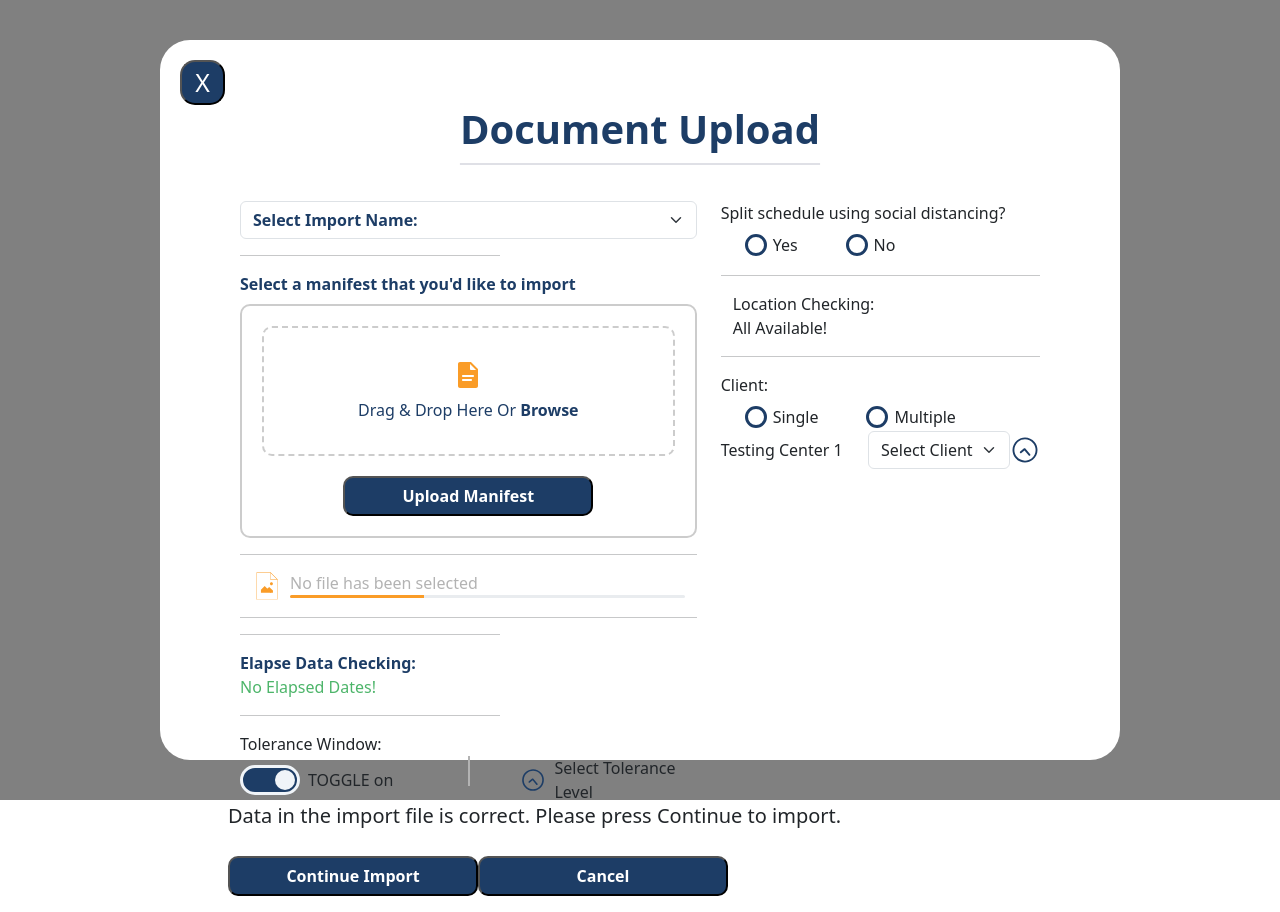
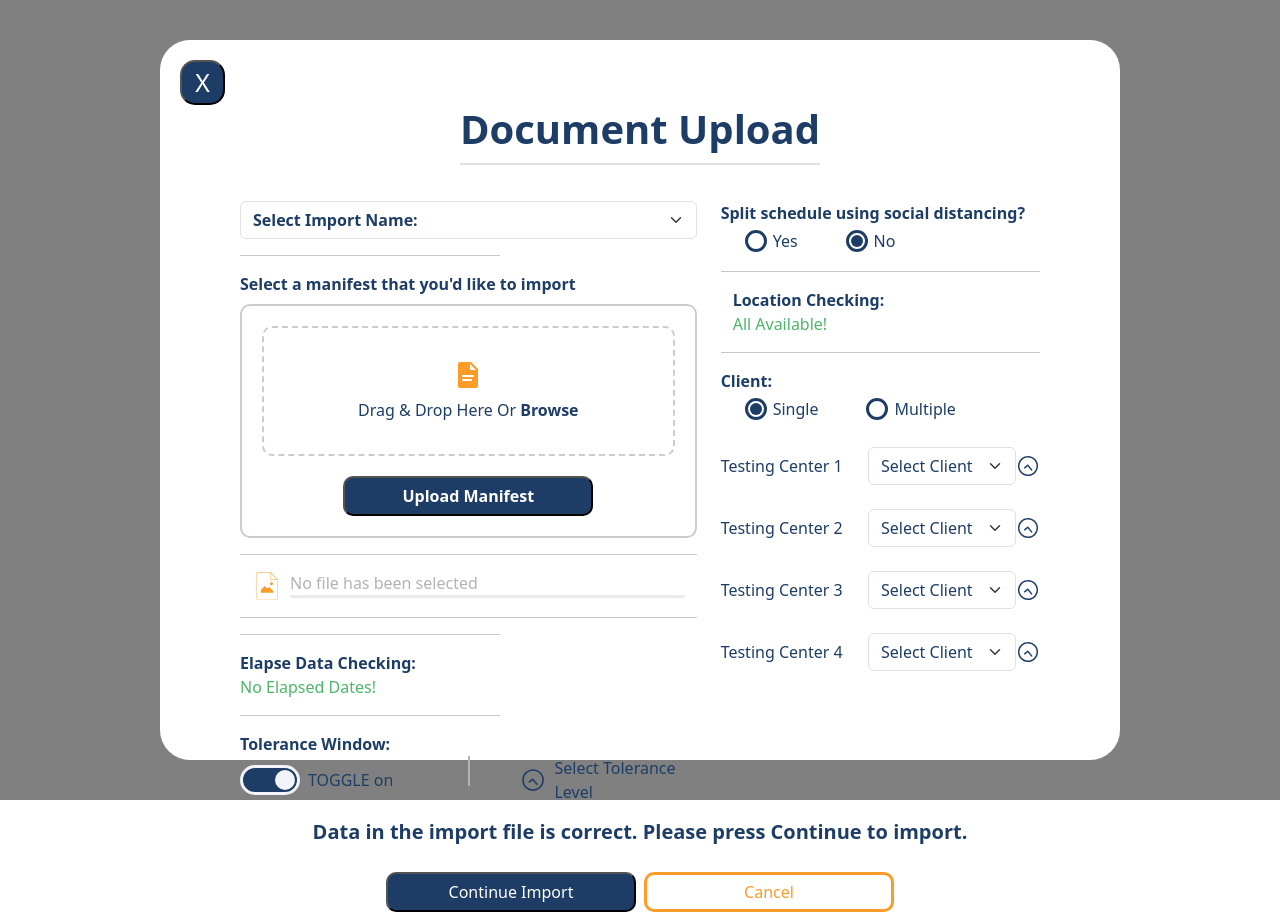
Before and after one commit to GlaucusJoseph/skyhop, a React (Vite) app: page / in a window 1280 px wide. Built offline with nearby package versions, Linux system fonts and the light colour scheme; the HTML template or start-up script is replaced by a standard one.

Commit message:
Adding more styles and getting data for the form

```diff
--- a/src/Components/UploadDragAndDrop/index.css
+++ b/src/Components/UploadDragAndDrop/index.css
@@ -3,6 +3,7 @@
   padding: 20px;
   text-align: center;
   border-radius: 10px;
+  cursor: pointer;
 }
 
 .dnd-box-internal {
--- a/src/Views/HomeScreen/index.css
+++ b/src/Views/HomeScreen/index.css
@@ -104,3 +104,28 @@
 .progress-bar-custom-color {
   background-color: #fa9c27;
 }
+
+.clients-select-style {
+  outline: none;
+  width: auto;
+}
+
+.button-continue {
+  margin-top: 20px;
+  background-color: #1d3d66;
+  color: white;
+  width: 250px;
+  height: 40px;
+  font-weight: 400;
+  border-radius: 10px;
+}
+.button-cancel {
+  margin-top: 20px;
+  background-color: white;
+  color: #fa9c27;
+  border: 3px solid #fa9c27;
+  width: 250px;
+  height: 40px;
+  font-weight: 400;
+  border-radius: 10px;
+}
--- a/src/Views/HomeScreen/index.tsx
+++ b/src/Views/HomeScreen/index.tsx
@@ -11,7 +11,6 @@ import { IMPORT_NAMES } from "../../constants";
 const HomeScreen = () => {
   const [errorMessage, setErrorMessage] = useState("");
   const [selectedFile, setSelectedFile] = useState<File | null>(null);
-
   const [uploadProgress, setUploadProgress] = useState(0);
   const [isToleranceWindonOn, setIsToleranceWindonOn] = useState(true);
 
@@ -19,10 +18,15 @@ const HomeScreen = () => {
     handleSubmit,
     formState: { errors },
     register,
-    setValue,
   } = useForm({
     defaultValues: {
       selectedImportName: "",
+      socialDistancing: "no",
+      numberClients: "single",
+      selectTestingCenter1: "",
+      selectTestingCenter2: "",
+      selectTestingCenter3: "",
+      selectTestingCenter4: "",
     },
   });
 
@@ -30,7 +34,27 @@ const HomeScreen = () => {
     console.log(selectedFile);
   }, [selectedFile]);
 
-  const onSubmitFullRegister = async (data: any) => {
+  useEffect(() => {
+    if (selectedFile) {
+      const duration = 1500;
+      const target = 100;
+      const intervalTime = duration / target;
+
+      let currentProgress = 0;
+      const interval = setInterval(() => {
+        currentProgress++;
+        setUploadProgress(currentProgress);
+
+        if (currentProgress >= target) {
+          clearInterval(interval);
+        }
+      }, intervalTime);
+
+      return () => clearInterval(interval);
+    }
+  }, [selectedFile]);
+
+  const onSubmitForm = async (data: any) => {
     console.log("=========================");
     console.log(data);
     console.log(selectedFile);
@@ -45,7 +69,7 @@ const HomeScreen = () => {
           <h1 className="title-file-upload underline special-text-bold">
             Document Upload
           </h1>
-          <form onSubmit={handleSubmit(onSubmitFullRegister)}>
+          <form onSubmit={handleSubmit(onSubmitForm)}>
             <div className="container">
               <div className="row">
                 <div className="col-7">
@@ -58,7 +82,7 @@ const HomeScreen = () => {
                           required: "You should select an import name",
                         })}
                       >
-                        <option value="" disabled selected>
+                        <option value="" disabled>
                           Select Import Name:
                         </option>
                         {IMPORT_NAMES.map((name) => (
@@ -110,7 +134,7 @@ const HomeScreen = () => {
                                 <div
                                   className="progress-bar progress-bar-custom-color"
                                   role="progressbar"
-                                  style={{ width: `34%` }}
+                                  style={{ width: `${uploadProgress}%` }}
                                   aria-valuenow={uploadProgress}
                                   aria-valuemin={0}
                                   aria-valuemax={100}
@@ -140,7 +164,9 @@ const HomeScreen = () => {
                   </div>
                   <hr className="shorter-hr" />
                   <div className="col-12">
-                    <label>Tolerance Window:</label>
+                    <label className="special-text-bold">
+                      Tolerance Window:
+                    </label>
                     <div className="row">
                       <div className="col-6 d-flex align-items-center">
                         <div className="toggle-container">
@@ -148,7 +174,7 @@ const HomeScreen = () => {
                             isOpen={isToleranceWindonOn}
                             setIsOpen={setIsToleranceWindonOn}
                           />
-                          <span className="ms-2">
+                          <span className="ms-2 special-text">
                             TOGGLE {isToleranceWindonOn ? "on" : "off"}
                           </span>
                         </div>
@@ -156,25 +182,30 @@ const HomeScreen = () => {
                       <div className="col-1 vertical-divider"></div>
                       <div className="col-5 d-flex align-items-center">
                         <ClockIcon width={"30"} height={"30"} />
-                        <span className="ms-2">Select Tolerance Level</span>
+                        <span className="ms-2 special-text">
+                          Select Tolerance Level
+                        </span>
                       </div>
                     </div>
                   </div>
                 </div>
                 <div className="col-5">
                   <div className="col-12">
-                    <label>Split schedule using social distancing?</label>
-                    <div className="d-flex mt-2">
+                    <label className="special-text-bold">
+                      Split schedule using social distancing?
+                    </label>
+                    <div className="d-flex mt-1">
                       <div className="form-check me-4 radio-social-distancing">
                         <input
                           className="form-check-input"
                           type="radio"
-                          name="flexRadioDefault"
-                          id="flexRadioDefault1"
+                          id="social-distancing-yes"
+                          value="yes"
+                          {...register("socialDistancing")}
                         />
                         <label
-                          className="form-check-label"
-                          htmlFor="flexRadioDefault1"
+                          className="form-check-label special-text"
+                          htmlFor="social-distancing-yes"
                         >
                           Yes
                         </label>
@@ -183,12 +214,13 @@ const HomeScreen = () => {
                         <input
                           className="form-check-input"
                           type="radio"
-                          name="flexRadioDefault"
-                          id="flexRadioDefault2"
+                          id="social-distancing-no"
+                          value="no"
+                          {...register("socialDistancing")}
                         />
                         <label
-                          className="form-check-label"
-                          htmlFor="flexRadioDefault2"
+                          className="form-check-label special-text"
+                          htmlFor="social-distancing-no"
                         >
                           No
                         </label>
@@ -200,28 +232,31 @@ const HomeScreen = () => {
                     <div className="container">
                       <div className="row">
                         <div className="col-12">
-                          <label>Location Checking:</label>
+                          <label className="special-text-bold">
+                            Location Checking:
+                          </label>
                         </div>
                         <div className="col-12">
-                          <label>All Available!</label>
+                          <label className="sucess-text">All Available!</label>
                         </div>
                       </div>
                     </div>
                   </div>
                   <hr />
                   <div className="col-12">
-                    <label>Client:</label>
-                    <div className="d-flex mt-2">
+                    <label className="special-text-bold">Client:</label>
+                    <div className="d-flex mt-1">
                       <div className="form-check me-4 radio-social-distancing">
                         <input
                           className="form-check-input"
                           type="radio"
-                          name="clientAmount"
-                          id="clientAmount1"
+                          id="client-single"
+                          value="single"
+                          {...register("numberClients")}
                         />
                         <label
-                          className="form-check-label"
-                          htmlFor="clientAmount1"
+                          className="form-check-label special-text"
+                          htmlFor="client-single"
                         >
                           Single
                         </label>
@@ -230,27 +265,97 @@ const HomeScreen = () => {
                         <input
                           className="form-check-input"
                           type="radio"
-                          name="clientAmount"
-                          id="clientAmount2"
+                          id="client-multiple"
+                          value="multiple"
+                          {...register("numberClients")}
                         />
                         <label
-                          className="form-check-label"
-                          htmlFor="clientAmount2"
+                          className="form-check-label special-text"
+                          htmlFor="client-multiple"
                         >
                           Multiple
                         </label>
                       </div>
                     </div>
-                    <div className="d-flex justify-content-between align-items-center">
+
+                    <div className="d-flex justify-content-between align-items-center mt-4">
                       <div>
-                        <span>Testing Center 1</span>
+                        <span className="special-text">Testing Center 1</span>
                       </div>
                       <div className="d-flex align-items-center">
                         <select
-                          id="selectedImportName"
-                          className="form-select"
-                          style={{ outline: "none", width: "auto" }}
-                          {...register("selectedImportName", {
+                          id="selectTestingCenter1"
+                          className="form-select special-text"
+                          {...register("selectTestingCenter1", {
+                            required: "You should select a ",
+                          })}
+                        >
+                          <option value="" disabled selected>
+                            Select Client
+                          </option>
+                          <option value="uber">Uber</option>
+                          <option value="american">AA</option>
+                          <option value="spirit">Spirit</option>
+                          <option value="alaska">Alaska</option>
+                        </select>
+                        <ClockIcon width={"30"} height={"30"} />
+                      </div>
+                    </div>
+                    <div className="d-flex justify-content-between align-items-center mt-4">
+                      <div>
+                        <span className="special-text">Testing Center 2</span>
+                      </div>
+                      <div className="d-flex align-items-center">
+                        <select
+                          id="selectTestingCenter2"
+                          className="form-select special-text"
+                          {...register("selectTestingCenter2", {
+                            required: "You should select a ",
+                          })}
+                        >
+                          <option value="" disabled selected>
+                            Select Client
+                          </option>
+                          <option value="uber">Uber</option>
+                          <option value="american">AA</option>
+                          <option value="spirit">Spirit</option>
+                          <option value="alaska">Alaska</option>
+                        </select>
+                        <ClockIcon width={"30"} height={"30"} />
+                      </div>
+                    </div>
+                    <div className="d-flex justify-content-between align-items-center mt-4">
+                      <div>
+                        <span className="special-text">Testing Center 3</span>
+                      </div>
+                      <div className="d-flex align-items-center">
+                        <select
+                          id="selectTestingCenter3"
+                          className="form-select special-text"
+                          {...register("selectTestingCenter3", {
+                            required: "You should select a ",
+                          })}
+                        >
+                          <option value="" disabled selected>
+                            Select Client
+                          </option>
+                          <option value="uber">Uber</option>
+                          <option value="american">AA</option>
+                          <option value="spirit">Spirit</option>
+                          <option value="alaska">Alaska</option>
+                        </select>
+                        <ClockIcon width={"30"} height={"30"} />
+                      </div>
+                    </div>
+                    <div className="d-flex justify-content-between align-items-center mt-4">
+                      <div>
+                        <span className="special-text">Testing Center 4</span>
+                      </div>
+                      <div className="d-flex align-items-center">
+                        <select
+                          id="selectTestingCenter4"
+                          className="form-select special-text"
+                          {...register("selectTestingCenter4", {
                             required: "You should select a ",
                           })}
                         >
@@ -269,16 +374,20 @@ const HomeScreen = () => {
                 </div>
               </div>
             </div>
-            <h5>
+            <div className="mt-3">
+              <h5 className="text-center special-text-bold">
                 Data in the import file is correct. Please press Continue to
                 import.
               </h5>
-            <button className="upload-manifest-button" type="submit">
+              <div className="d-flex justify-content-center">
+                <button className="button-continue me-2" type="submit">
                   Continue Import
                 </button>
-            <button className="upload-manifest-button" type="submit">
+                <button className="button-cancel" type="button">
                   Cancel
                 </button>
+              </div>
+            </div>
           </form>
         </div>
       </div>
```
Lines whose indentation alone changed are shown as unchanged.
